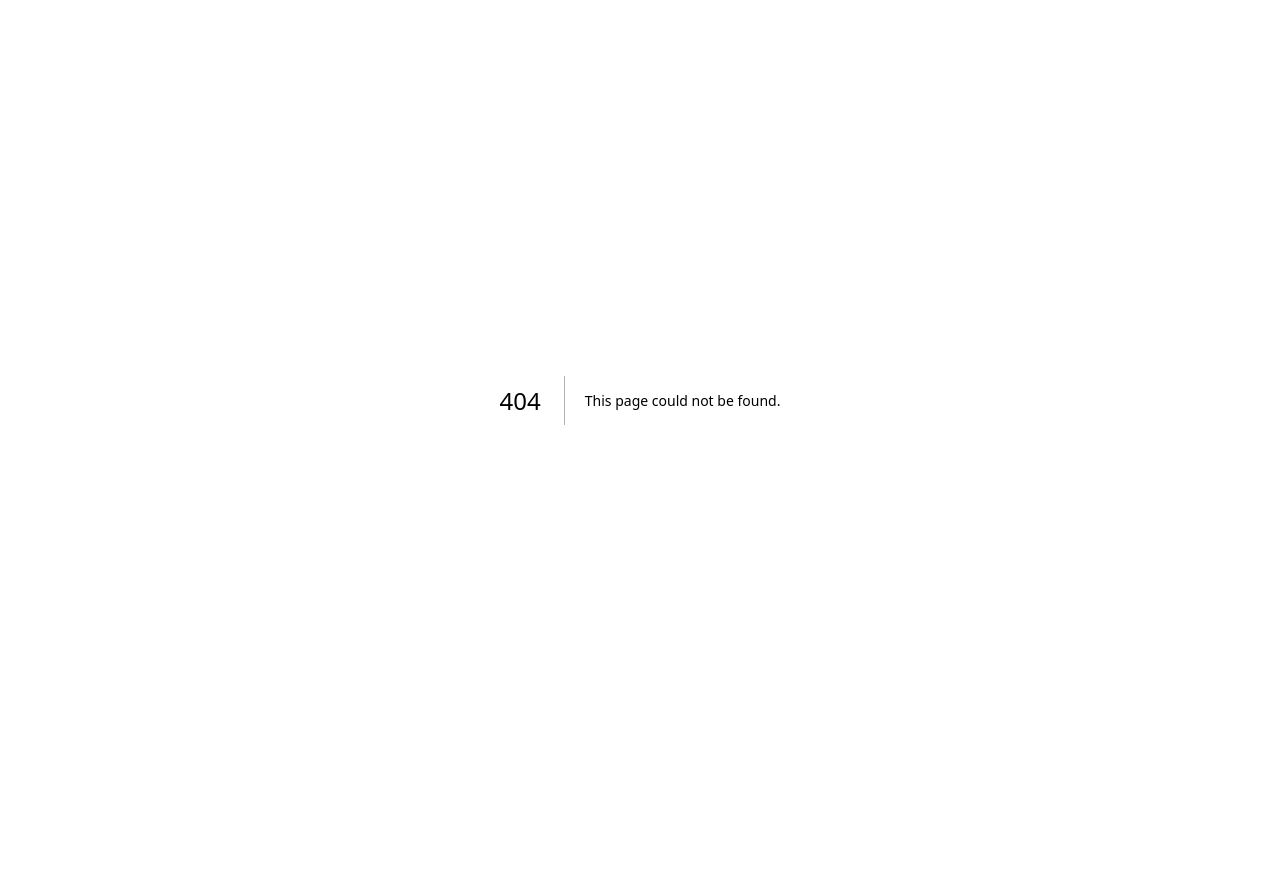
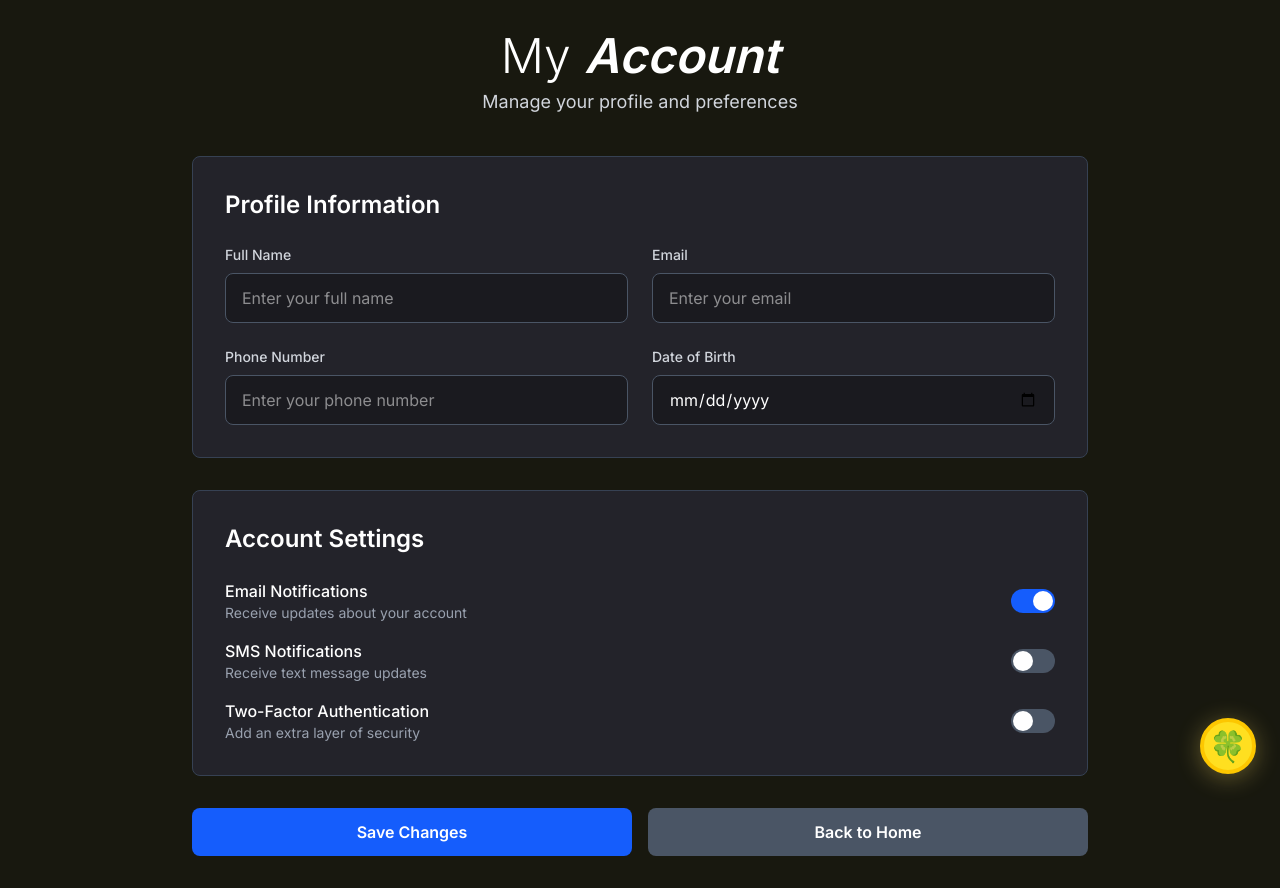
Before and after one commit to Redkuroo/gamble-choicer, a Next.js app: page /my-account in a window 1280 px wide. Before the commit this address had no page. Before the commit the page ends 800 px from the top, so only its background shows below. Built offline with nearby package versions, Linux system fonts and the light colour scheme.

Commit message:
added my account page

```diff
--- /dev/null
+++ b/src/app/my-account/page.tsx
@@ -0,0 +1,101 @@
+import LuckyCharm from '@/components/LuckyCharm';
+import Link from "next/link";
+
+export default function MyAccount() {
+  return (
+    <>
+      <LuckyCharm />
+      <div className="min-h-screen bg-[#18180f] flex flex-col items-center justify-center p-8">
+        <h1 className="text-5xl font-light text-white mb-2">My <span className="italic font-semibold">Account</span></h1>
+        <p className="text-gray-300 mb-10 text-lg">Manage your profile and preferences</p>
+
+        <div className="w-full max-w-4xl">
+          {/* Profile Section */}
+          <div className="bg-[#23232a] border border-gray-700 rounded-lg p-8 mb-8">
+            <h2 className="text-2xl font-semibold text-white mb-6">Profile Information</h2>
+            <div className="grid grid-cols-1 md:grid-cols-2 gap-6">
+              <div>
+                <label className="block text-gray-300 text-sm font-medium mb-2">Full Name</label>
+                <input
+                  type="text"
+                  className="w-full bg-[#1a1a1f] border border-gray-600 rounded-lg px-4 py-3 text-white focus:outline-none focus:border-blue-500"
+                  placeholder="Enter your full name"
+                />
+              </div>
+              <div>
+                <label className="block text-gray-300 text-sm font-medium mb-2">Email</label>
+                <input
+                  type="email"
+                  className="w-full bg-[#1a1a1f] border border-gray-600 rounded-lg px-4 py-3 text-white focus:outline-none focus:border-blue-500"
+                  placeholder="Enter your email"
+                />
+              </div>
+              <div>
+                <label className="block text-gray-300 text-sm font-medium mb-2">Phone Number</label>
+                <input
+                  type="tel"
+                  className="w-full bg-[#1a1a1f] border border-gray-600 rounded-lg px-4 py-3 text-white focus:outline-none focus:border-blue-500"
+                  placeholder="Enter your phone number"
+                />
+              </div>
+              <div>
+                <label className="block text-gray-300 text-sm font-medium mb-2">Date of Birth</label>
+                <input
+                  type="date"
+                  className="w-full bg-[#1a1a1f] border border-gray-600 rounded-lg px-4 py-3 text-white focus:outline-none focus:border-blue-500"
+                />
+              </div>
+            </div>
+          </div>
+
+          {/* Account Settings */}
+          <div className="bg-[#23232a] border border-gray-700 rounded-lg p-8 mb-8">
+            <h2 className="text-2xl font-semibold text-white mb-6">Account Settings</h2>
+            <div className="space-y-4">
+              <div className="flex items-center justify-between">
+                <div>
+                  <h3 className="text-white font-medium">Email Notifications</h3>
+                  <p className="text-gray-400 text-sm">Receive updates about your account</p>
+                </div>
+                <label className="relative inline-flex items-center cursor-pointer">
+                  <input type="checkbox" className="sr-only peer" defaultChecked />
+                  <div className="w-11 h-6 bg-gray-600 peer-focus:outline-none rounded-full peer peer-checked:after:translate-x-full peer-checked:after:border-white after:content-[''] after:absolute after:top-[2px] after:left-[2px] after:bg-white after:rounded-full after:h-5 after:w-5 after:transition-all peer-checked:bg-blue-600"></div>
+                </label>
+              </div>
+              <div className="flex items-center justify-between">
+                <div>
+                  <h3 className="text-white font-medium">SMS Notifications</h3>
+                  <p className="text-gray-400 text-sm">Receive text message updates</p>
+                </div>
+                <label className="relative inline-flex items-center cursor-pointer">
+                  <input type="checkbox" className="sr-only peer" />
+                  <div className="w-11 h-6 bg-gray-600 peer-focus:outline-none rounded-full peer peer-checked:after:translate-x-full peer-checked:after:border-white after:content-[''] after:absolute after:top-[2px] after:left-[2px] after:bg-white after:rounded-full after:h-5 after:w-5 after:transition-all peer-checked:bg-blue-600"></div>
+                </label>
+              </div>
+              <div className="flex items-center justify-between">
+                <div>
+                  <h3 className="text-white font-medium">Two-Factor Authentication</h3>
+                  <p className="text-gray-400 text-sm">Add an extra layer of security</p>
+                </div>
+                <label className="relative inline-flex items-center cursor-pointer">
+                  <input type="checkbox" className="sr-only peer" />
+                  <div className="w-11 h-6 bg-gray-600 peer-focus:outline-none rounded-full peer peer-checked:after:translate-x-full peer-checked:after:border-white after:content-[''] after:absolute after:top-[2px] after:left-[2px] after:bg-white after:rounded-full after:h-5 after:w-5 after:transition-all peer-checked:bg-blue-600"></div>
+                </label>
+              </div>
+            </div>
+          </div>
+
+          {/* Action Buttons */}
+          <div className="flex flex-col sm:flex-row gap-4">
+            <button className="flex-1 bg-blue-600 hover:bg-blue-700 text-white font-semibold py-3 px-6 rounded-lg transition duration-200">
+              Save Changes
+            </button>
+            <Link href="/" className="flex-1 bg-gray-600 hover:bg-gray-700 text-white font-semibold py-3 px-6 rounded-lg transition duration-200 text-center">
+              Back to Home
+            </Link>
+          </div>
+        </div>
+      </div>
+    </>
+  );
+}
--- a/src/app/page.tsx
+++ b/src/app/page.tsx
@@ -8,7 +8,7 @@ export default function Home() {
       <div className="min-h-screen bg-[#18180f] flex flex-col items-center justify-center p-8">
         <h1 className="text-5xl font-light text-white mb-2">Jayson <span className="italic font-semibold">Walang Talo</span> Radores</h1>
         <p className="text-gray-300 mb-10 text-lg">Choose your favorite gambling game below! Tabanga ko Jai ihatag imong swerte!</p>
-        <div className="grid grid-cols-1 sm:grid-cols-2 md:grid-cols-4 gap-8 w-full max-w-5xl">
+        <div className="grid grid-cols-1 sm:grid-cols-2 md:grid-cols-3 lg:grid-cols-5 gap-8 w-full max-w-6xl">
           <Link href="/bacarrats" className="group bg-[#23232a] border border-gray-700 rounded-lg flex flex-col items-center p-8 transition hover:bg-[#27272f] hover:scale-105 cursor-pointer">
             <span className="text-5xl mb-4">🎴</span>
             <span className="text-lg font-semibold text-white tracking-wide">BACARRATS</span>
@@ -25,6 +25,10 @@ export default function Home() {
             <span className="text-5xl mb-4">📊</span>
             <span className="text-lg font-semibold text-white tracking-wide">NBA PLAYER STATS</span>
           </Link>
+          <Link href="/my-account" className="group bg-[#23232a] border border-gray-700 rounded-lg flex flex-col items-center p-8 transition hover:bg-[#27272f] hover:scale-105 cursor-pointer">
+            <span className="text-5xl mb-4">👤</span>
+            <span className="text-lg font-semibold text-white tracking-wide">MY ACCOUNT</span>
+          </Link>
         </div>
       </div>
     </>
```
